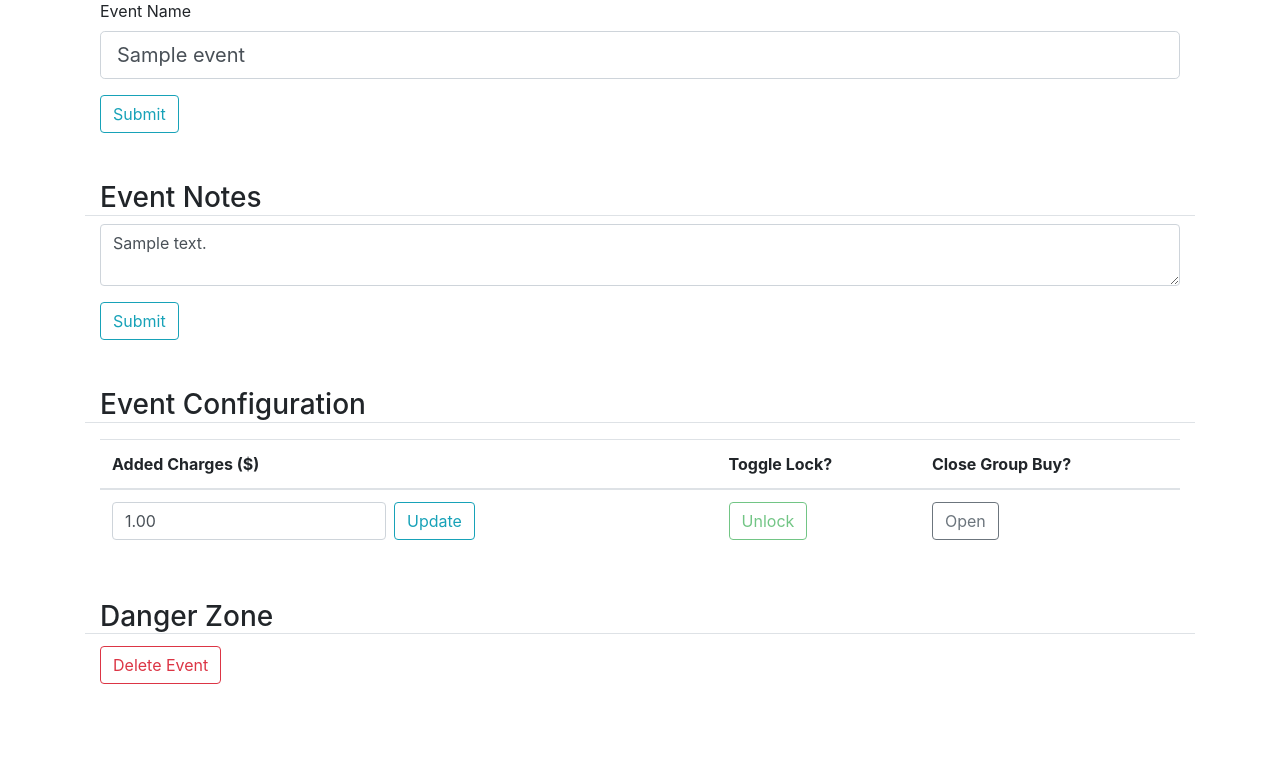
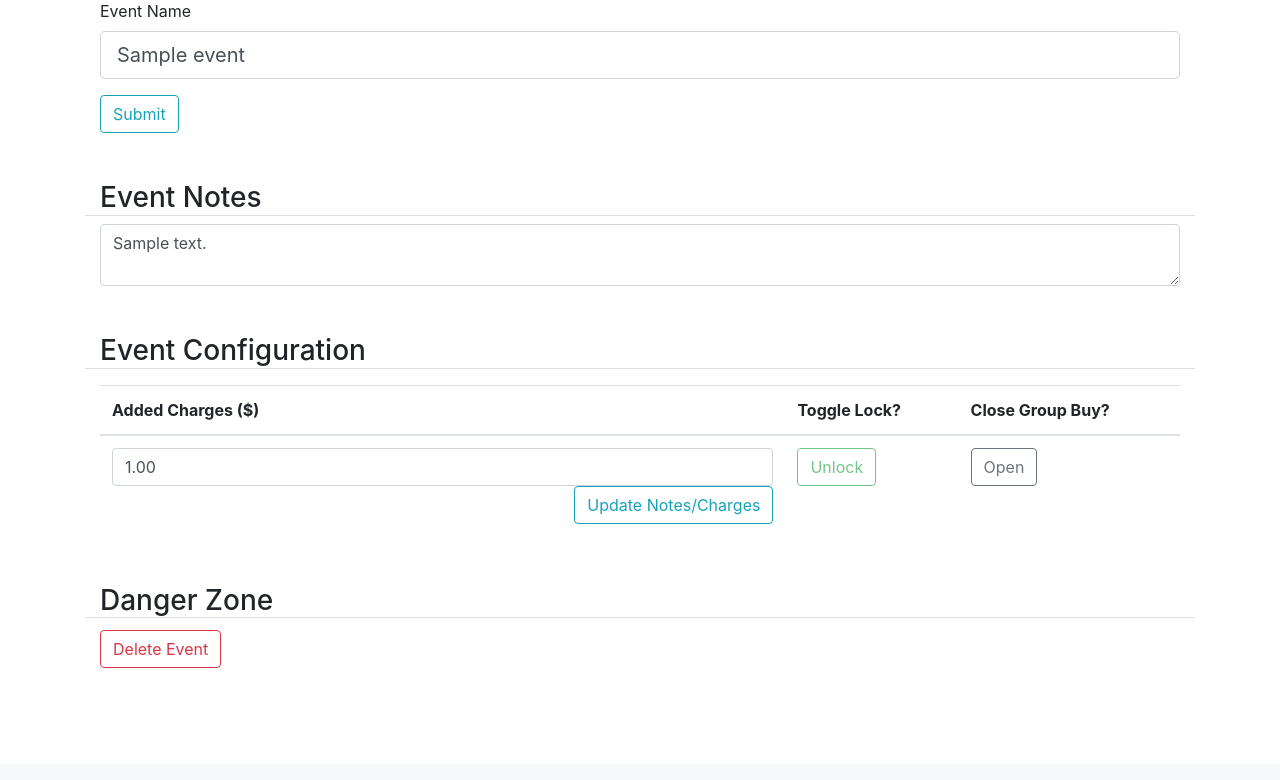
Before and after one commit to dustykline/Group-Buy-Organizer, a Flask app: page /events/1/edit in a window 1280 px wide. Shown: the part 963-1743 px from the top of the page. After the commit the page ends 1631 px from the top, so only its background shows below. Run offline with Flask 2, Linux system fonts and the light colour scheme; a user stored in the database is signed in; tables that the repository leaves empty hold one stand-in row (values such as "Sample post"); some libraries are stand-ins or nearby versions.

Commit message:
8/27 update 2 - bugfix regarding event editing removing a field when the other submitted - setup.py version change

```diff
--- a/groupbuyorganizer/events/forms.py
+++ b/groupbuyorganizer/events/forms.py
@@ -15,14 +15,10 @@ class CreateEventForm(FlaskForm):
             raise ValidationError('That event name is taken. Please choose a different one.')
 
 
-class EventNotesForm(FlaskForm):
-    event_notes = TextAreaField('Event Notes')
-    submit = SubmitField('Submit')
-
-
 class EventExtraChargeForm(FlaskForm):
     extra_charges = DecimalField('Extra Charges')
-    submit = SubmitField('Update')
+    event_notes = TextAreaField('Event Notes')
+    submit = SubmitField('Update Notes/Charges')
 
 
 class CreateItemForm(FlaskForm):
--- a/groupbuyorganizer/events/routes.py
+++ b/groupbuyorganizer/events/routes.py
@@ -5,7 +5,7 @@ import pdfkit
 from groupbuyorganizer import database
 from groupbuyorganizer.admin.models import Category, Instance, User
 from groupbuyorganizer.events.forms import CreateItemForm, CreateCaseSplitForm, CreateEventForm, CaseQuantityOrderForm,\
-    EditItemForm, EventExtraChargeForm, EventNotesForm, SelectUserFromEventForm
+    EditItemForm, EventExtraChargeForm, SelectUserFromEventForm
 from groupbuyorganizer.events.models import CaseBuy, CasePieceCommit, CaseSplit, Event, Item
 from groupbuyorganizer.events.utility_functions import fetch_user_items, generate_active_user_select_field,\
     is_event_active, is_user_active, return_qty_price_select_field
@@ -91,32 +91,26 @@ def event_edit(event_id):
         return redirect(url_for('general.home'))
     event = Event.query.get_or_404(event_id)
     event_name_form = CreateEventForm()
-    event_extra_charge_form = EventExtraChargeForm()
-    event_notes_form = EventNotesForm()
+    event_edit_form = EventExtraChargeForm()
     if event_name_form.validate_on_submit():
         event.name = event_name_form.event_name.data
         database.session.commit()
         flash(f'{event.name} has been edited!', 'info')
         return redirect(url_for('events.event_edit', event_id=event_id))
-    elif event_extra_charge_form.validate_on_submit():
-        event.extra_charges = event_extra_charge_form.extra_charges.data
+    if event_edit_form.validate_on_submit():
+        event.extra_charges = event_edit_form.extra_charges.data
+        event.notes = event_edit_form.event_notes.data
         database.session.commit()
         flash('Extra charges updated!', 'info')
         return redirect(url_for('events.event_edit', event_id=event_id))
-    elif event_notes_form.validate_on_submit():
-        event.notes = event_notes_form.event_notes.data
-        database.session.commit()
-        flash('Event notes updated!', 'info')
-        return redirect(url_for('events.event_edit', event_id=event_id))
     elif request.method == 'GET':
         event_name_form.event_name.data = event.name
-        event_extra_charge_form.extra_charges.data = event.extra_charges
+        event_edit_form.extra_charges.data = event.extra_charges
         if event.notes:
-            event_notes_form.event_notes.data = event.notes
+            event_edit_form.event_notes.data = event.notes
 
     return render_template('event_edit.html', title=f'{event.name} - Edit', event_name_form=event_name_form,
-                           event_extra_charge_form=event_extra_charge_form, event_notes_form=event_notes_form,
-                           event=event)
+                           event_extra_charge_form=event_edit_form, event=event)
 
 
 @events.route("/category_settings/<int:event_id>/remove/", methods=['GET'])
--- a/groupbuyorganizer/templates/event_edit.html
+++ b/groupbuyorganizer/templates/event_edit.html
@@ -53,16 +53,11 @@
         </form>
     </div>
     <h3 class="container mt-5 border-bottom">Event Notes</h3>
+    <form method="POST" action="">
     <div class="container">
-        <form method="POST" action="">
-            {{ event_notes_form.hidden_tag() }}
             <div class="form-group">
-                {{ event_notes_form.event_notes(class="form-control textarea") }}
+                {{ event_extra_charge_form.event_notes(class="form-control textarea") }}
             </div>
-            <div class="form-group">
-                {{ event_notes_form.submit(class="btn btn-outline-info") }}
-            </div>
-        </form>
     </div>
     <h3 class="container mt-5 border-bottom">Event Configuration</h3>
     <div class="container">
@@ -77,7 +72,6 @@
                             <tbody>
                                 <tr>
                                     <td>
-                                        <form class="form-inline" method="POST" action="">
                                             {{ event_extra_charge_form.hidden_tag() }}
                                             {% if event_extra_charge_form.extra_charges.errors %}
                                                 {{ event_extra_charge_form.extra_charges(class="form-control form-control is-invalid float-left") }}
@@ -90,7 +84,6 @@
                                                 {{ event_extra_charge_form.extra_charges(class="form-control form-control float-left") }}
                                             {% endif %}
                                             {{ event_extra_charge_form.submit(class="btn btn-outline-info float-right ml-2") }}
-                                        </form>
                                     </td>
                                     {% if event.is_closed %}
                                         <td><a class="btn btn-outline-success disabled" href="#" role="button">Unlock</a></td>
@@ -108,6 +101,7 @@
                             </tbody>
                         </table>
     </div>
+    </form>
     <h3 class="container mt-5 border-bottom">Danger Zone</h3>
     <div class="container">
         <button type="button" class="btn btn-outline-danger mb-5 mt-1" data-toggle="modal" data-target="#warningModal">
--- a/run.py
+++ b/run.py
@@ -6,4 +6,5 @@ from groupbuyorganizer.admin.models import *
 
 if __name__ == '__main__':
 
-    web_app.run()
+    # web_app.run(debug=True)
+    web_app.run(debug=True, host='0.0.0.0', port='80')
--- a/setup.py
+++ b/setup.py
@@ -5,7 +5,7 @@ with open("README.md", "r") as openReadMe:
 
 setup(
     name="Group Buy Organizer",
-    version="1.0.1",
+    version="1.0.2",
     author="Mark Michon",
     author_email="markmichon7@gmail.com",
     description="📦 Quickly coordinate large wholesale group orders with this easy to use web app.",
```
